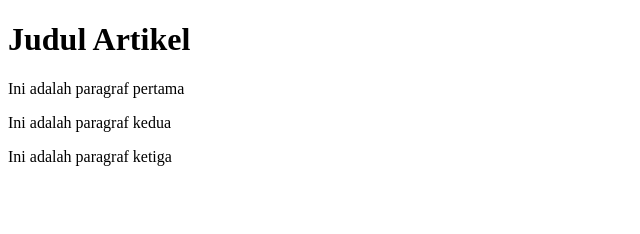
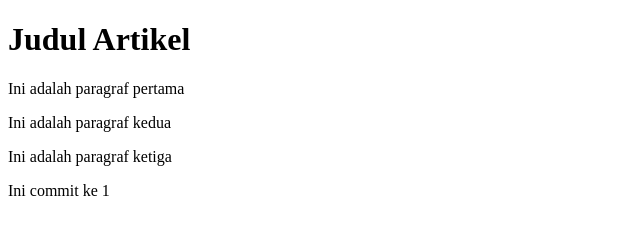
Before and after one commit to Wisander-Wibowo/praktek-06-github, a plain HTML site: page index.html in a window 1280 px wide. Shown: the whole page, without its empty margins (0-640 px from the left). Drawn offline with Linux system fonts and the light colour scheme.

Commit message:
menambahkan commit 1

```diff
--- a/index.html
+++ b/index.html
@@ -10,5 +10,7 @@
     <p>Ini adalah paragraf pertama</p>
     <p>Ini adalah paragraf kedua</p>
     <p>Ini adalah paragraf ketiga</p>
+
+    <p>Ini commit ke 1</p>
 </body>
 </html>
```
